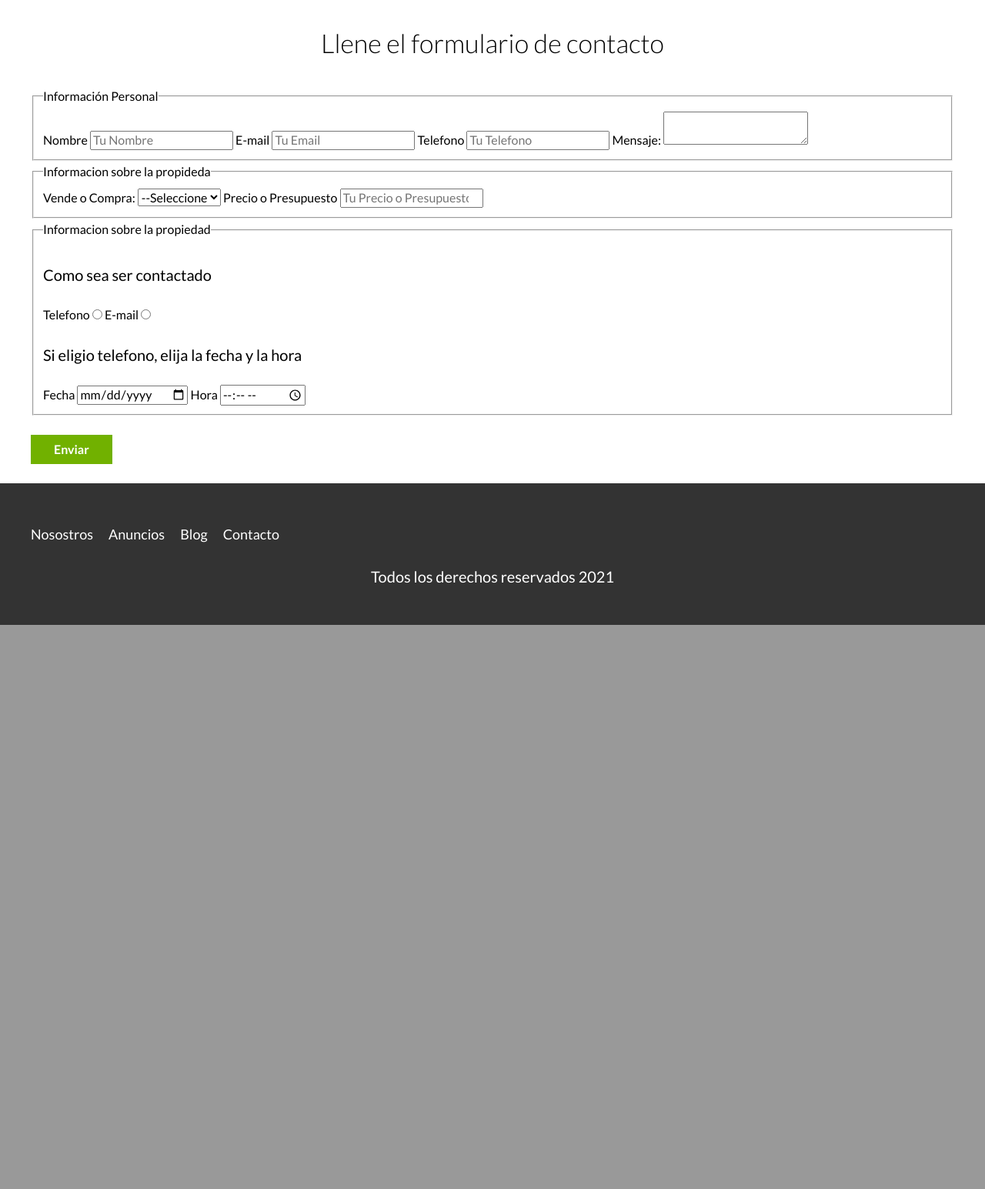
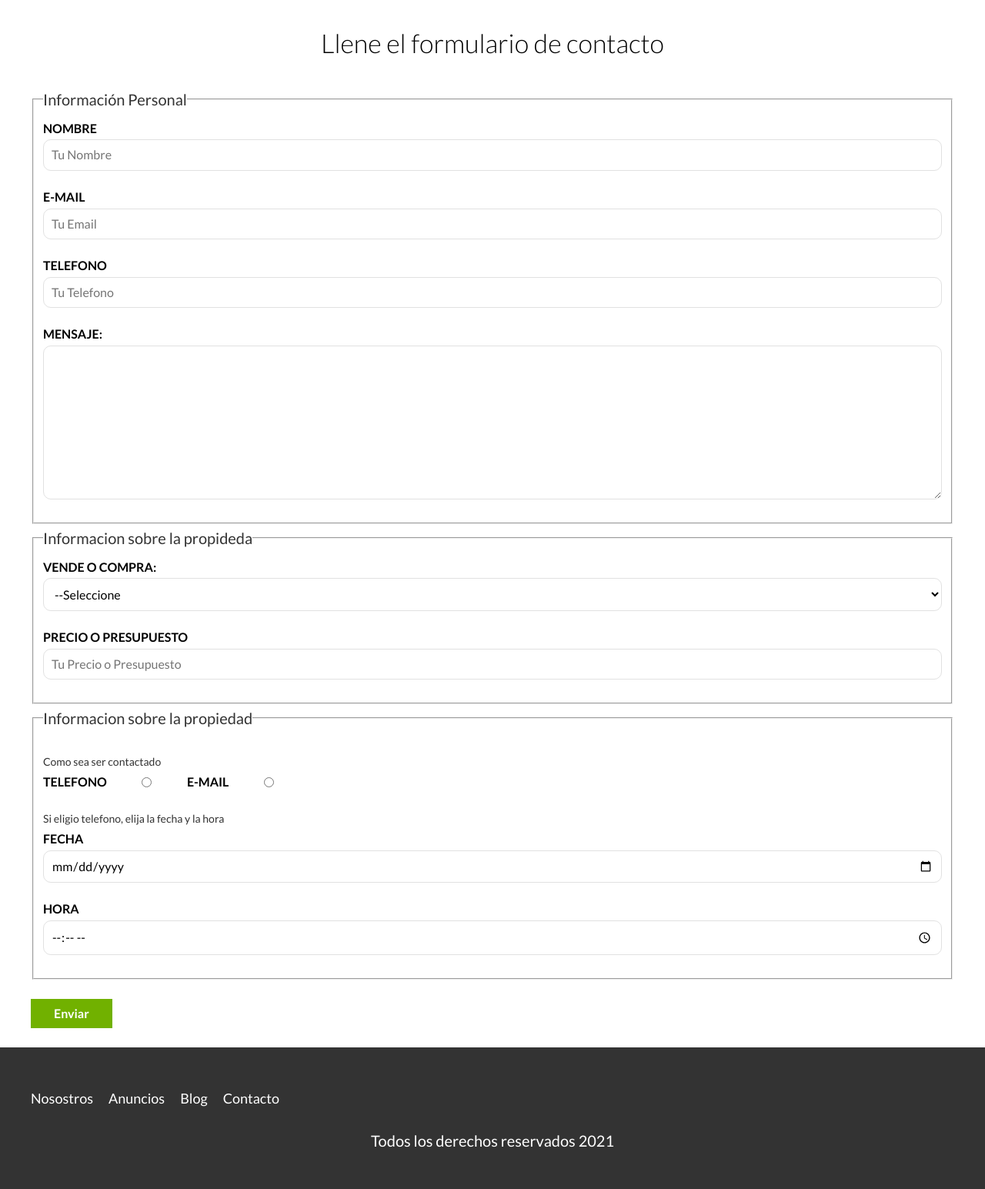
Before and after one commit to israel200021/curso-web, a PHP site: page /contacto.html in a window 1280 px wide. Shown: the part 1138-2683 px from the top of the page at 77% size. Before the commit the page ends 1950 px from the top, so only its background shows below. Run offline with PHP 8.4, Linux system fonts and the light colour scheme.

Commit message:
Changes to be committed: termino de formulario con html y scss

```diff
--- a/bienesraices_inicio/src/scss/app.scss
+++ b/bienesraices_inicio/src/scss/app.scss
@@ -13,4 +13,6 @@
 @import 'layout/contacto';
 @import 'layout/inferior';
 @import 'layout/testimoniales';
+@import 'layout/formularios';
+
 @import 'layout/nosotros';
--- /dev/null
+++ b/bienesraices_inicio/src/scss/layout/_formularios.scss
@@ -0,0 +1,43 @@
+.formulario {
+    p {
+        font-size: 1.4rem;
+        color: $grisOscuro;
+        margin: 2rem 0 0 0;
+    }
+
+    legend {
+        font-size: 2rem;
+        color: $grisOscuro;
+    }
+
+    label {
+    font-weight: bold;
+    text-transform: uppercase;
+    display: block;
+    }
+    input:not([type="submit"]),
+    textarea,select {
+        padding: 1rem;
+        display: block;
+        width: 100%;
+        background-color: $blanco;
+        border: 1px solid $gris;
+        border-radius: 1rem;
+        margin-bottom: 2rem;
+    }
+
+    textarea {
+        height: 20rem;
+    }
+
+    .forma-contacto {
+        max-width: 30rem;
+        display: flex;
+        justify-content: space-between;
+        align-items: center;
+    }
+    input[type="radio"]{
+        margin: 0;
+        width: auto;
+    }
+}
```
Also changed, not shown: bienesraices_inicio/build/css/app.css, 1 other file.
